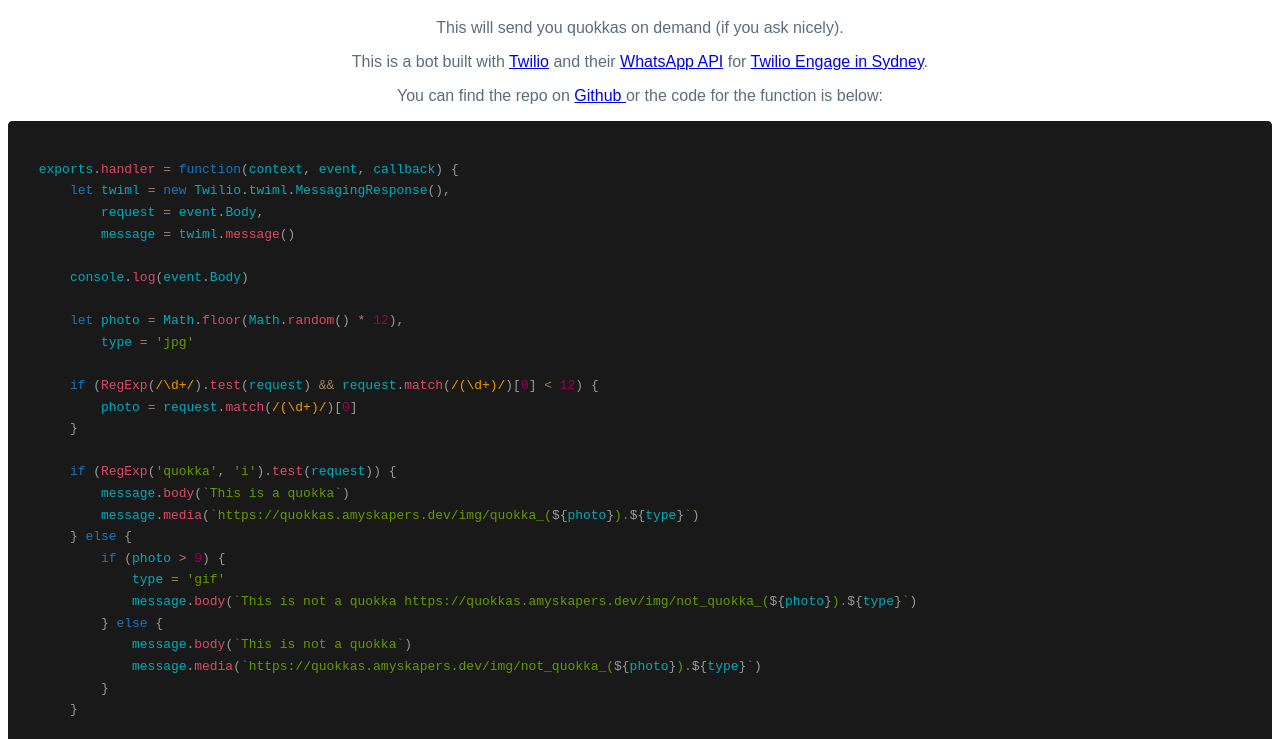
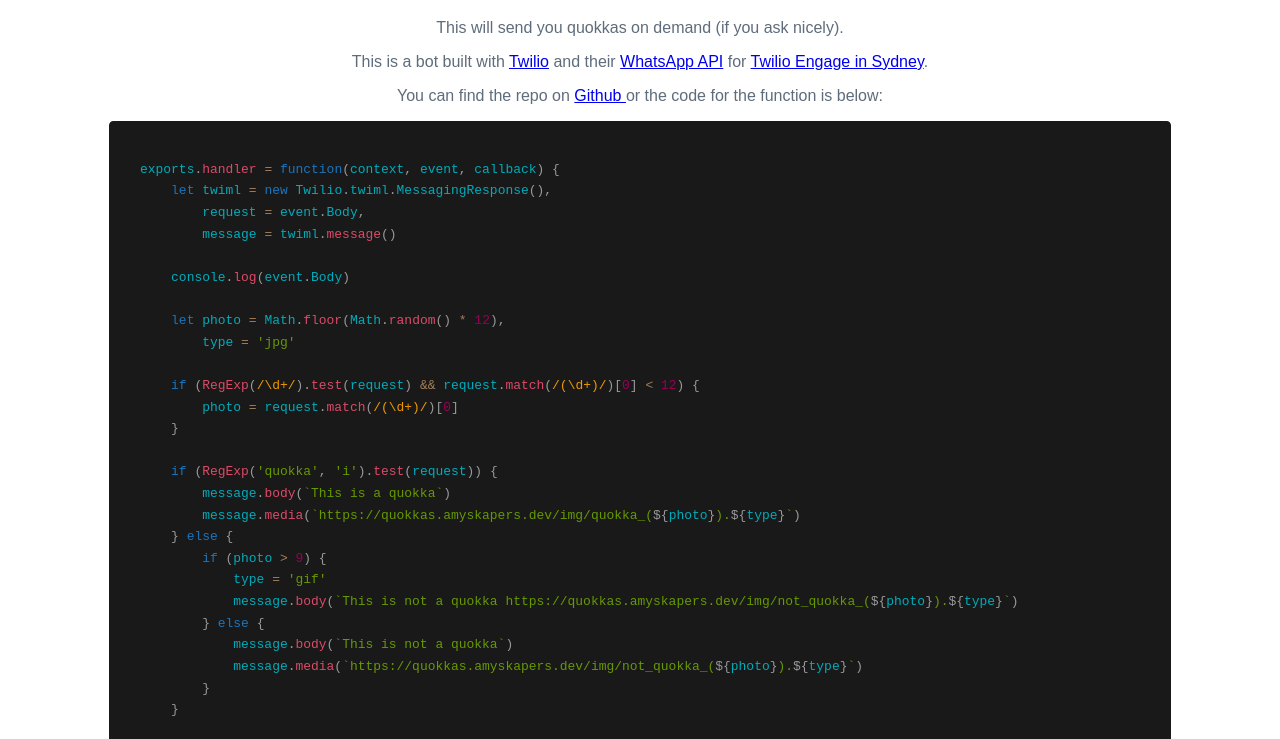
Before and after one commit to amykapernick/quokka-on-demand, a plain HTML site: page index.html in a window 1280 px wide. Shown: the part 61-800 px from the top of the page. Drawn offline with Linux system fonts and the light colour scheme; no server answers; a web font is replaced by a local one.

Commit message:
put a max width on the code

```diff
--- a/css/prismjs_dark.css
+++ b/css/prismjs_dark.css
@@ -2,10 +2,11 @@ pre {
 	background: #191919;
 	border: 2px solid #191919;
 	border-radius: 0.3em;
-	margin: 0.5em 0;
+	margin: 0.5em auto;
 	padding: 1em 2em;
 	position: relative;
 	overflow: auto;
+	max-width: 1000px;
   }
   code[data-language='bash'] {
 	padding: 0.5em 1em;
```
